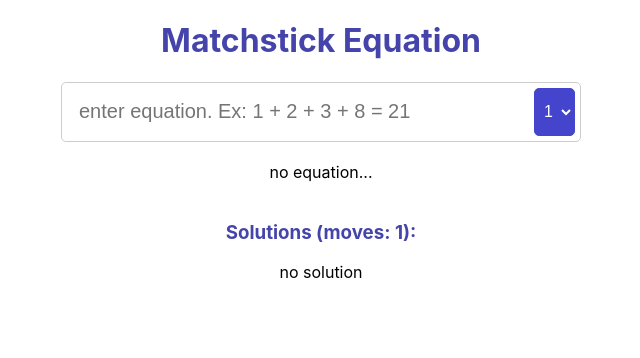
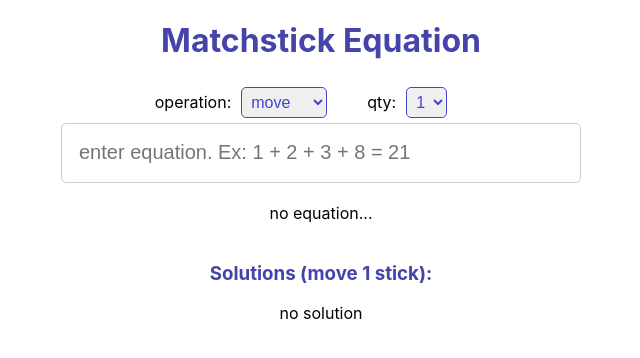
Before and after one commit to KeitelDOG/matchstick-equation, a Next.js app: page / in a window 1280 px wide. Shown: the top 358 px of the page, without its empty margins (319-959 px from the left). Built offline with nearby package versions, Linux system fonts and the light colour scheme.

Commit message:
Implement move, remove, add sticks with permutation on operators too

```diff
--- a/pages/index.tsx
+++ b/pages/index.tsx
@@ -7,21 +7,33 @@ export default function Home() {
   const styles = useStyles();
 
   const [equationStr, setEquationStr] = React.useState<string>('');
-  const [moveQty, setMoveQty] = React.useState<number>(1);
+  const [stickQty, setStickQty] = React.useState<number>(1);
+  const [operation, setOperation] = React.useState<string>('move');
   const [solutions, setSolutions] = React.useState<Solution[]>([]);
 
   React.useEffect(() => {
       const eq = new Equation(equationStr);
-      const solutions = eq.solve(moveQty);
-      setSolutions(solutions);
-  }, [equationStr, moveQty]);
+      const validationError = eq.validateInput();
+      if (!validationError && eq.isValid()) {
+        console.log('equation is valid');
+        const solutions = eq.solve({
+          operation,
+          stickQty
+        });
+        setSolutions(solutions);
+      }
+  }, [equationStr, operation, stickQty]);
 
   const handleChange = (event: React.ChangeEvent<HTMLInputElement>) => {
     setEquationStr(event.currentTarget.value);
   }
 
-  const handleChangeMoveQty = (event: React.SyntheticEvent<HTMLSelectElement>) => {
-    setMoveQty(parseInt(event.currentTarget.value));
+  const handleChangeStickQty = (event: React.SyntheticEvent<HTMLSelectElement>) => {
+    setStickQty(parseInt(event.currentTarget.value));
+  }
+
+  const handleChangeOperation = (event: React.SyntheticEvent<HTMLSelectElement>) => {
+    setOperation(event.currentTarget.value);
   }
 
   /*
@@ -56,15 +68,29 @@ export default function Home() {
 
       <main style={styles.main}>
         <h1 style={styles.title}>Matchstick Equation</h1>
+        <div style={styles.optionsContainer}>
+          <div style={styles.option}>
+            <span>operation:</span>
+            <select style={styles.select} onChange={handleChangeOperation}>
+              <option>move</option>
+              <option>remove</option>
+              <option>add</option>
+            </select>
+          </div>
+          <div style={styles.option}>
+            <span>qty:</span>
+            <select style={styles.select} onChange={handleChangeStickQty}>
+              <option>1</option>
+              <option>2</option>
+              <option>3</option>
+            </select>
+          </div>
+        </div>
         <div style={styles.inputContainer}>
           <div style={styles.wrapper}>
             <input style={styles.input} placeholder="enter equation. Ex: 1 + 2 + 3 + 8 = 21" onChange={handleChange} />
           </div>
-          <select style={styles.select} onChange={handleChangeMoveQty}>
-            <option>1</option>
-            <option>2</option>
-            <option>3</option>
-          </select>
+
           {/*<button style={styles.button} onClick={handleSolve}>Solve</button>*/}
         </div>
 
@@ -72,7 +98,7 @@ export default function Home() {
           <EquationBoard input={equationStr} />
         </div>
 
-        <h3 style={styles.subtitle}>Solutions (moves: {moveQty}):</h3>
+        <h3 style={styles.subtitle}>Solutions ({operation} {stickQty} {stickQty > 1 ?'sticks' : 'stick'}):</h3>
 
         {solutions.length ? (
           Object.keys(group).map((grpKey, grpInd) => {
@@ -143,6 +169,16 @@ const useStyles: Function = () : object => ({
   subtitle: {
     color: '#44A',
   },
+  optionsContainer: {
+    padding: 5,
+    display: 'flex',
+    flexDirection: 'row',
+    alignItems: 'center',
+    justifyContent: 'center',
+  },
+  option: {
+   marginRight: 40,
+  },
   inputContainer: {
     padding: 5,
     display: 'flex',
@@ -169,13 +205,11 @@ const useStyles: Function = () : object => ({
     outline: 'none',
   },
   select: {
+    marginLeft: 10,
     padding: 5,
-    // flex: 1,
-    // width: 100,
     height: '100%',
-    color: '#fff',
+    color: '#44c',
     fontSize: 16,
-    backgroundColor: '#44c',
     border: '1px solid #44c',
     borderRadius: 5,
     cursor: 'pointer',
--- a/scr/Digit.ts
+++ b/scr/Digit.ts
@@ -1,26 +1,11 @@
-export type Segment = 'up' | 'down' | 'middle'| 'leftUp' | 'leftDown' | 'rightUp' | 'rightDown';
+import StickChar from './StickChar';
 
-interface DigitPositions {
-  [key: string]: Array<Segment>
-}
+class Digit extends StickChar {
+  public constructor (symbol : string) {
+    super(symbol);
+    this.type = 'digit';
 
-interface Segments {
-  [key: string]: 0 | 1
-}
-
-class Digit {
-  public num: number | null;
-  private segments: Segments = {
-    up: 0,
-    down: 0,
-    middle: 0,
-    leftUp: 0,
-    leftDown: 0,
-    rightUp: 0,
-    rightDown: 0,
-  };
-
-  private static nums: DigitPositions = {
+    this.symbols = {
       '0': ['up', 'down', 'leftUp', 'leftDown', 'rightUp', 'rightDown'],
       '1': ['rightUp', 'rightDown'],
       '2': ['up', 'down', 'middle', 'leftDown', 'rightUp'],
@@ -31,66 +16,19 @@ class Digit {
       '7': ['up', 'rightUp', 'rightDown'],
       '8': ['up', 'down', 'middle', 'leftUp', 'leftDown', 'rightUp', 'rightDown'],
       '9': ['up', 'down', 'middle', 'leftUp', 'rightUp', 'rightDown'],
-  }
+    };
 
-  public constructor (num : number) {
-    this.num = num;
-    this.parse(num);
-  }
+    this.segments = {
+      up: 0,
+      down: 0,
+      middle: 0,
+      leftUp: 0,
+      leftDown: 0,
+      rightUp: 0,
+      rightDown: 0,
+    };
 
-  private parse (num: number) : void {
-    Digit.nums[num.toString()].forEach((segment: string) => {
-      this.segments[segment] = 1;
-    });
-  }
-
-  public getSegments () : Segments {
-    return this.segments;
-  }
-
-  public static getNumber (segments: Segments) : number | null {
-    function arraysEqual(a1: string[], a2: string[]) {
-      return (
-        a1.length === a2.length && new Set([...a1, ...a2]).size === a1.length)
-        ? true
-        : false;
-    }
-
-    // only take positions equal to 1
-    const segmentPos = Object.keys(segments).filter(s => segments[s] === 1);
-
-    let foundNum = null;
-    const nums = Object.keys(Digit.nums);
-
-    for (let i = 0; i < nums.length; i++) {
-      const num = nums[i];
-      const pos = Digit.nums[num];
-      if (arraysEqual(segmentPos, pos)) {
-        foundNum = parseInt(num);
-      }
-    }
-
-    return foundNum;
-  }
-
-  public removeSegment (segment: Segment) {
-    // console.log('removing segment for', this.num, segment);
-    if (this.segments[segment] === 0) {
-      throw Error(`Digit ${this.num} has no segment ${segment}`);
-    }
-
-    this.segments[segment] = 0;
-    this.num = Digit.getNumber(this.segments);
-  }
-
-  public addSegment (segment: Segment) {
-    // console.log('removing segment for', this.num, segment);
-    if (this.segments[segment] === 1) {
-      throw Error(`Digit ${this.num} already has segment ${segment}`);
-    }
-
-    this.segments[segment] = 1;
-    this.num = Digit.getNumber(this.segments);
+    this.parse(symbol);
   }
 }
 
--- a/scr/Equation.ts
+++ b/scr/Equation.ts
@@ -1,6 +1,7 @@
 import Term from './Term';
 import Operator from './Operator';
-import Digit, { Segment } from './Digit';
+import Digit from './Digit';
+import StickChar, { Segment } from './StickChar';
 
 export type SolutionMove = {
   [pos: string]: 'add' | 'remove',
@@ -8,7 +9,7 @@ export type SolutionMove = {
 
 export type Solution = {
   content: string,
-  moves: { [digitIndex: string]: SolutionMove }
+  moves: { [index: string]: SolutionMove }
 }
 
 export type OperationArgument = {
@@ -17,19 +18,18 @@ export type OperationArgument = {
 }
 
 export interface EquationPart {
-  content: Digit[] | string | null;
+  symbol: Digit[] | string | null;
   operate(arg: OperationArgument) : OperationArgument;
 }
 
-type Expression = Array<EquationPart>;
-
-interface Sides {
-  [side: string]: Expression;
+type SolveOption = {
+  operation: string,
+  stickQty: number
 }
 
 class Equation {
   public input: string;
-  private sides: Sides = { left: [], right: [] };
+  private parts: EquationPart[] = [];
 
   public constructor (input: string) {
     this.input = input;
@@ -38,7 +38,6 @@ class Equation {
 
   private parse () : void {
     let arg = '';
-    let side = 'left';
     const chars = this.input.split('');
 
     for (let i = 0; i < chars.length; i++) {
@@ -46,7 +45,7 @@ class Equation {
       // if not a number, push the current arg if any
       if (isNaN(parseInt(char)) && arg) {
         const term = new Term(arg);
-        this.sides[side].push(term);
+        this.parts.push(term);
         arg = '';
       }
 
@@ -54,16 +53,10 @@ class Equation {
         continue;
       }
 
-      if (char === '=') {
-        // change side
-        side = 'right';
-        continue;
-      }
-
-      const operators = ['+', '-', 'x', '/'];
+      const operators = ['+', '-', 'x', '/', '='];
       if (operators.includes(char)) {
         const operator = new Operator(char);
-        this.sides[side].push(operator);
+        this.parts.push(operator);
         continue;
       }
 
@@ -74,7 +67,7 @@ class Equation {
         // if it's the last char, and it is a number, push it
         if (i === chars.length - 1) {
           const term = new Term(arg);
-          this.sides[side].push(term);
+          this.parts.push(term);
         }
       }
     }
@@ -111,18 +104,13 @@ class Equation {
     return '';
   }
 
-  public getSides () : Sides {
-    return this.sides;
-  }
-
-  public getFullParts () : Expression {
-    const equal: EquationPart = new Operator('=');
-    return this.sides.left.concat([equal]).concat(this.sides.right);
+  public getParts () : EquationPart[] {
+    return this.parts;
   }
 
   public getAllDigits () : Digit[] {
     let dgts : Digit[] = [];
-    const parts = this.getFullParts();
+    const parts = this.getParts();
     for (let i = 0; i < parts.length; i++) {
       const part = parts[i];
       if (part instanceof Term) {
@@ -133,16 +121,30 @@ class Equation {
     return dgts;
   }
 
+  public getStickChars () : StickChar[] {
+    // return instances of Digit and Operator in equation, NOT Term
+    let stickChars : StickChar[] = [];
+    this.getParts().map(part => {
+      if (part instanceof Term) {
+        stickChars = stickChars.concat(part.getDigits());
+      } else if (part instanceof Operator) {
+        stickChars.push(part);
+      }
+    });
+
+    return stickChars;
+  }
+
   public isValid () : boolean {
-    const digits = this.getAllDigits();
+    const stickChars = this.getStickChars();
 
     let isValid = true;
-    for (let i = 0; i < digits.length; i++) {
-      const digit = digits[i];
-        if (digit.num === null) {
-          isValid = false;
-          break;
-        }
+    for (let i = 0; i < stickChars.length; i++) {
+      const stickChar = stickChars[i];
+      if (stickChar.symbol === null) {
+        isValid = false;
+        break;
+      }
     }
 
     return isValid;
@@ -168,49 +170,69 @@ class Equation {
   }
 
   public evaluate () : boolean {
-    const left = this.evaluateParts(this.sides.left);
-    const right = this.evaluateParts(this.sides.right);
+    const leftParts : EquationPart[] = [];
+    const rightParts : EquationPart[] = [];
+
+    let side = 'left';
+    this.parts.forEach(part => {
+      if (part instanceof Operator && part.symbol === '=') {
+        side = 'right';
+      } else {
+        if (side === 'left') {
+          leftParts.push(part);
+        } else if (side === 'right') {
+          rightParts.push(part);
+        }
+      }
+    });
+
+    if (!leftParts.length || !rightParts.length) {
+      return false;
+    }
+
+    const left = this.evaluateParts(leftParts);
+    const right = this.evaluateParts(rightParts);
     // console.log('left vs right', left, right);
-    return left === right;
+    return  left === right;
   }
 
-  public print () : string {
+  public toString () : string {
     // return equation string like original input string
-    return this.getFullParts().map(part => {
+    return this.getParts().map(part => {
       if (part instanceof Term) {
         return part.getNum();
-      } else {
-        return part.content;
+      } else if (part instanceof Operator) {
+        return part.symbol;
       }
     }).join(' ');
   }
 
-  public solve (segmentCount : number) : Solution[] {
+  public solve (option: SolveOption) : Solution[] {
     // TODO: consider segmentCount to allow moving 2 or more matchsticks
-    const digits = this.getAllDigits();
-    // console.log('digits', digits);
+    const { operation, stickQty } = option;
+
+    const stkChars = this.getStickChars();
+    // console.log('stkChars', stkChars);
 
     const solutions : Solution[] = [];
     let sol: Solution = { content: '', moves: {} };
 
-    type RemovedItem = { digitIndex: number, pos: Segment };
+    type RemovedItem = { index: number, pos: Segment };
 
     let remItems: RemovedItem[] = [];
 
-    let counter = segmentCount;
+    let counter = stickQty;
 
-    const removing = (dgts : Digit[]) => {
+    const removing = (stickChars : StickChar[]) => {
       // REMOVE ONLY SEGMENTS THAT EXIST (segment === 1)
-      for (let i = 0; i < dgts.length; i++) {
-        // remove 1 segment in digit
-        const digit = dgts[i];
-        // console.log('removing on -----', digit.num, i);
-
-        const segments = digit.getSegments();
+      for (let i = 0; i < stickChars.length; i++) {
+        const stickChar = stickChars[i];
+        const segments = stickChar.getSegments();
+        // console.log('removing on -----', stickChar.symbol, i);
         // only take positions equal to 1
         const segPos = Object.keys(segments).filter(s => segments[s] === 1);
         for (let s = 0; s < segPos.length; s++) {
-          const pos = <Segment> segPos[s];
+          const pos = segPos[s] as Segment;
 
           // 3 operations for permutation on removing segment
           // 1- Remove the segment
@@ -219,22 +241,45 @@ class Equation {
           // 3- Add segment back
 
           // 1-
-          digit.removeSegment(pos);
+          stickChar.removeSegment(pos);
 
           // 2-
           sol.moves[i] = sol.moves[i] || {};
           sol.moves[i][pos] = 'remove';
           // add removed item
-          remItems.push({ digitIndex: i, pos });
+          remItems.push({ index: i, pos });
 
           // continue to remove N amount of segment until it's N segment
           if (counter > 1) {
             counter -= 1;
-            removing(dgts);
+            removing(stickChars);
             counter += 1;
           } else {
-            // console.log('valid now adding:', this.print());
-            adding(dgts, remItems);
+            // if operation is remove only, we don't need to add the removed segments
+            if (operation === 'remove') {
+              // search directly for solution now:
+              // check equation validity
+              if (this.isValid()) {
+                const equationStr = this.toString();
+                // console.log('printed:', equationStr);
+                if (this.evaluate()) {
+                  sol.content = equationStr;
+
+                  // NB: Pass a new copy of solution to avoid referenced change
+                  // on further manipulation
+                  const newSol = JSON.parse(JSON.stringify(sol));
+                  solutions.push(newSol);
+
+                  console.log('SOLUTION 🎉🎉🎉 :', equationStr);
+                  console.log(newSol);
+                  // remove last added move from solution object
+                  sol.content = '';
+                }
+              }
+            } else {
+              // console.log('segments removed, now adding:', this.toString());
+              adding(stickChars, remItems);
+            }
           }
 
           // 3-
@@ -242,26 +287,26 @@ class Equation {
           delete sol.moves[i][pos];
           // remove the last item put as removed
           remItems.pop();
-          digit.addSegment(pos);
+          stickChar.addSegment(pos);
         }
       }
     }
 
-    const adding = (dgts: Digit[], removedItems: RemovedItem[]) => {
+    const adding = (stickChars: StickChar[], removedItems: RemovedItem[]) => {
       // ADD ONLY IN SEGMENTS THAT DOES NOT EXIST (segment === 0)
-      for (let i = 0; i < dgts.length; i++) {
-        // remove 1 segment in digit
-        const digit = dgts[i];
-        // console.log('adding on', digit.num, i);
+      for (let i = 0; i < stickChars.length; i++) {
+        // add 1 segment in digit or operator
+        const stickChar = stickChars[i];
+        // console.log('adding on', stickChar.symbol, i);
 
-        const segments = digit.getSegments();
+        const segments = stickChar.getSegments();
         // only take positions equal to 0
         const segPos = Object.keys(segments).filter(s => segments[s] === 0);
         for (let s = 0; s < segPos.length; s++) {
           const pos = <Segment> segPos[s];
 
           // skip from adding segment back to same digit it was removed
-          const isSameDigitSegment : boolean = removedItems.some(ritem => ritem.digitIndex === i && ritem.pos === pos);
+          const isSameDigitSegment : boolean = removedItems.some(ritem => ritem.index === i && ritem.pos === pos);
           if (isSameDigitSegment) {
             continue;
           }
@@ -272,21 +317,21 @@ class Equation {
           // 3- Remove segment back
 
           // 1-
-          digit.addSegment(pos);
+          stickChar.addSegment(pos);
 
           sol.moves[i] = sol.moves[i] || {};
           sol.moves[i][pos] = 'add';
 
           // 2-
           // continue to add N amount of segment until it's 1 segment
-          if (counter < segmentCount) {
+          if (counter < stickQty) {
             counter += 1;
-            adding(dgts, removedItems);
+            adding(stickChars, removedItems);
             counter -= 1;
           } else {
             // check equation validity
             if (this.isValid()) {
-              const equationStr = this.print();
+              const equationStr = this.toString();
               // console.log('printed:', equationStr);
               if (this.evaluate()) {
                 sol.content = equationStr;
@@ -307,12 +352,19 @@ class Equation {
           // 3-
           // remove last move
           delete sol.moves[i][pos];
-          digit.removeSegment(pos);
+          stickChar.removeSegment(pos);
         }
       }
     }
 
-    removing(digits);
+    // if we only add sticks, then skip the removing permutations
+    if (operation === 'add') {
+      adding(stkChars, remItems);
+    } else {
+      // operations move and remove require the removing permutations
+      removing(stkChars);
+    }
+
 
     return solutions;
   }
--- a/scr/Operator.ts
+++ b/scr/Operator.ts
@@ -1,93 +1,29 @@
-import { EquationPart, OperationArgument } from "./Equation";
+import StickChar from './StickChar';
+import { EquationPart, OperationArgument } from './Equation';
 
-export type OperatorSegment = 'up' | 'down' | 'middle' | 'vertical' | 'minorDiagonal' | 'majorDiagonal';
+class Operator extends StickChar implements EquationPart {
+  public constructor (symbol : string) {
+    // + or - or x or /
+    super(symbol);
+    this.type = 'operator';
 
-interface OperatorPositions {
-  [key: string]: Array<OperatorSegment>
-}
+    this.symbols = {
+      '+': ['vertical', 'middle'],
+      '-': ['middle'],
+      'x': ['minorDiagonal', 'majorDiagonal'],
+      '/': ['minorDiagonal'],
+      '=': ['up', 'middle'],
+    };
 
-interface OperatorSegments {
-  [key: string]: 0 | 1
-}
-
-class Operator implements EquationPart {
-  public content: string | null;
-  private segments: OperatorSegments = {
+    this.segments = {
       up: 0,
-    down: 0,
       middle: 0,
       vertical: 0,
       minorDiagonal: 0,
       majorDiagonal: 0,
     };
 
-  private static symbols: OperatorPositions = {
-    '+': ['vertical', 'middle'],
-    '-': ['middle'],
-    'x': ['minorDiagonal', 'majorDiagonal'],
-    '/': ['minorDiagonal'],
-    '=': ['up', 'down'],
-  }
-
-  public constructor (symbol : string) {
-    // + or - or x or /
-    this.content = symbol;
     this.parse(symbol);
-  }
-
-  private parse (symbol: string) : void {
-    Operator.symbols[symbol].forEach((segment: string) => {
-      this.segments[segment] = 1;
-    });
-  }
-
-  public getSegments () : OperatorSegments {
-    return this.segments;
-  }
-
-  public static getSymbol (segments: OperatorSegments) : string | null {
-    function arraysEqual(a1: string[], a2: string[]) {
-      return (
-        a1.length === a2.length && new Set([...a1, ...a2]).size === a1.length)
-        ? true
-        : false;
-    }
-
-    // only take positions equal to 1
-    const segmentPos = Object.keys(segments).filter(s => segments[s] === 1);
-
-    let foundSymb = null;
-    const symbols = Object.keys(Operator.symbols);
-
-    for (let i = 0; i < symbols.length; i++) {
-      const symbol = symbols[i];
-      const pos = Operator.symbols[symbol];
-      if (arraysEqual(segmentPos, pos)) {
-        foundSymb = symbol;
-      }
-    }
-
-    return foundSymb;
-  }
-
-  public removeSegment (segment: OperatorSegment) {
-    // console.log('removing segment for', this.num, segment);
-    if (this.segments[segment] === 0) {
-      throw Error(`Digit ${this.content} has no segment ${segment}`);
-    }
-
-    this.segments[segment] = 0;
-    this.content = Operator.getSymbol(this.segments);
-  }
-
-  public addSegment (segment: OperatorSegment) {
-    // console.log('removing segment for', this.num, segment);
-    if (this.segments[segment] === 1) {
-      throw Error(`Digit ${this.content} already has segment ${segment}`);
-    }
-
-    this.segments[segment] = 1;
-    this.content = Operator.getSymbol(this.segments);
   }
 
   public operate (arg: OperationArgument) : OperationArgument {
@@ -98,13 +34,13 @@ class Operator implements EquationPart {
     // and return that value with a function that return same value
     const newValue = arg.operation(arg.value);
     const applyOperation = (val : number) : number => {
-      if (this.content === '+') {
+      if (this.symbol === '+') {
         return newValue + val;
-      } else if (this.content === '-') {
+      } else if (this.symbol === '-') {
         return newValue - val;
-      } else if (this.content === 'x') {
+      } else if (this.symbol === 'x') {
         return newValue * val;
-      } else if (this.content === '/') {
+      } else if (this.symbol === '/') {
         return newValue / val;
       }
       return 0;
--- /dev/null
+++ b/scr/StickChar.ts
@@ -0,0 +1,78 @@
+export type Segment = 'up' | 'down' | 'middle' | 'leftUp' | 'leftDown' | 'rightUp' | 'rightDown' | 'vertical' | 'minorDiagonal' | 'majorDiagonal';
+
+interface Positions {
+  [key: string]: Array<Segment>
+}
+
+interface Segments {
+  [key: string]: 0 | 1
+}
+
+class StickChar {
+  public type: string = '';
+  public symbol: string | null;
+  protected segments: Segments = {};
+
+  protected symbols: Positions = {}
+
+  public constructor (symbol : string) {
+    this.symbol = symbol;
+  }
+
+  protected parse (symbol: string) : void {
+    this.symbols[symbol].forEach((segment: string) => {
+      this.segments[segment] = 1;
+    });
+  }
+
+  public getSegments () : Segments {
+    return this.segments;
+  }
+
+  private getSymbol (segments: Segments) : string | null {
+    function arraysEqual(a1: string[], a2: string[]) {
+      return (
+        a1.length === a2.length && new Set([...a1, ...a2]).size === a1.length)
+        ? true
+        : false;
+    }
+
+    // only take positions equal to 1
+    const segmentPos = Object.keys(segments).filter(s => segments[s] === 1);
+
+    let foundSymb = null;
+    const symbols = Object.keys(this.symbols);
+
+    for (let i = 0; i < symbols.length; i++) {
+      const symbol = symbols[i];
+      const pos = this.symbols[symbol];
+      if (arraysEqual(segmentPos, pos)) {
+        foundSymb = symbol;
+      }
+    }
+
+    return foundSymb;
+  }
+
+  public removeSegment (segment: Segment) : void {
+    // console.log('removing segment for', this.symbol, segment);
+    if (this.segments[segment] === 0) {
+      throw Error(`StickChar ${this.symbol} has no segment ${segment}`);
+    }
+
+    this.segments[segment] = 0;
+    this.symbol = this.getSymbol(this.segments);
+  }
+
+  public addSegment (segment: Segment) : void {
+    // console.log('adding segment for', this.symbol, segment);
+    if (this.segments[segment] === 1) {
+      throw Error(`StickChar ${this.symbol} already has segment ${segment}`);
+    }
+
+    this.segments[segment] = 1;
+    this.symbol = this.getSymbol(this.segments);
+  }
+}
+
+export default StickChar;
--- a/scr/Term.ts
+++ b/scr/Term.ts
@@ -2,11 +2,24 @@ import { EquationPart, OperationArgument } from "./Equation";
 import Digit from "./Digit";
 
 class Term implements EquationPart {
-  public content: Digit[];
+  public symbol: Digit[];
 
   public constructor (numStr : string) {
     // split num: '747'.split('') => ['7', '4', '7']
-    this.content = numStr.split('').map((n: string) => new Digit(parseInt(n)));
+    this.symbol = numStr.split('').map((n: string) => new Digit(n));
+  }
+
+  public getDigits () : Digit[] {
+    return this.symbol;
+  }
+
+  public getNum () : string | null {
+    const numStr = this.symbol.map(d => d.symbol).join('');
+    const parsed = parseInt(numStr);
+    if (!isNaN(parsed)) {
+      return numStr;
+    }
+    return null;
   }
 
   public operate (arg: OperationArgument) {
@@ -15,7 +28,7 @@ class Term implements EquationPart {
     // - passed value as 1st variable
     // - its value as 2nd variable
     // and return that value with a function that will add or remove the next Term value from the current value
-    const numStr = this.content.map(dig => dig.num).join('');
+    const numStr = this.symbol.map(dig => dig.symbol).join('');
     const number = parseInt(numStr);
     const newValue = arg.operation(number);
 
@@ -25,19 +38,6 @@ class Term implements EquationPart {
 
     return { value: newValue, operation: keepSame };
   }
-
-  public getDigits () : Digit[] {
-    return this.content;
-  }
-
-  public getNum () : string | null {
-    const numStr = this.content.map(d => d.num).join('');
-    const parsed = parseInt(numStr);
-    if (!isNaN(parsed)) {
-      return numStr;
-    }
-    return null;
-  }
 }
 
 export default Term;
--- a/scr/views/SevenSegment.tsx
+++ b/scr/views/SevenSegment.tsx
@@ -142,12 +142,12 @@ const useStyles: Function = (height: number, width: number, thickness: number, m
     flex: 1,
     height: '100%',
     width: '100%',
-    border: '1px dotted #88cc88'
+    border: '2px dotted #88cc88'
   },
   segmentRemoved: {
     flex: 1,
     height: '100%',
     width: '100%',
-    border: '1px dotted #ddbbbb'
+    border: '2px dotted #ddbbbb'
   },
 });
```
Also changed, not shown: scr/views/EquationBoard.tsx (+22 -50 lines), scr/views/SymbolSegment.tsx (+3 -11 lines). Lines whose indentation alone changed are shown as unchanged.
